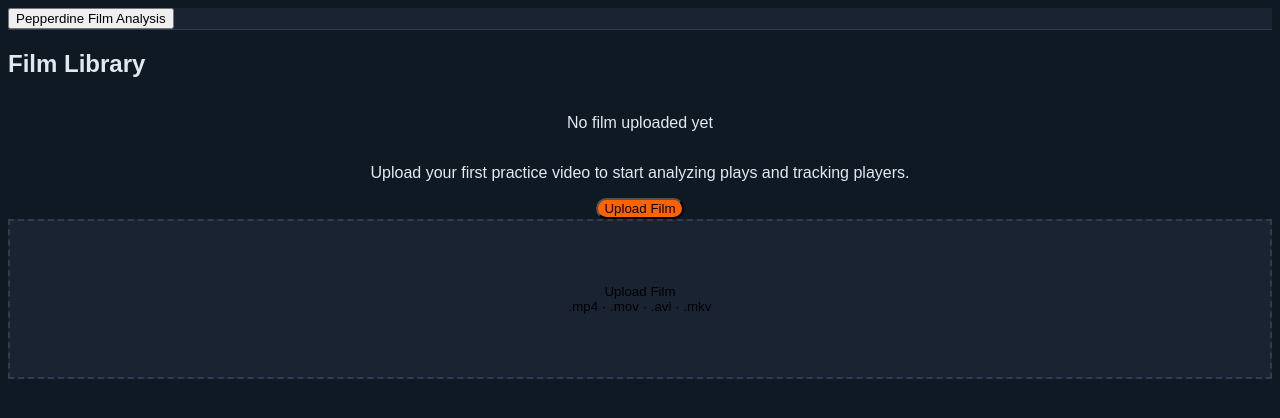
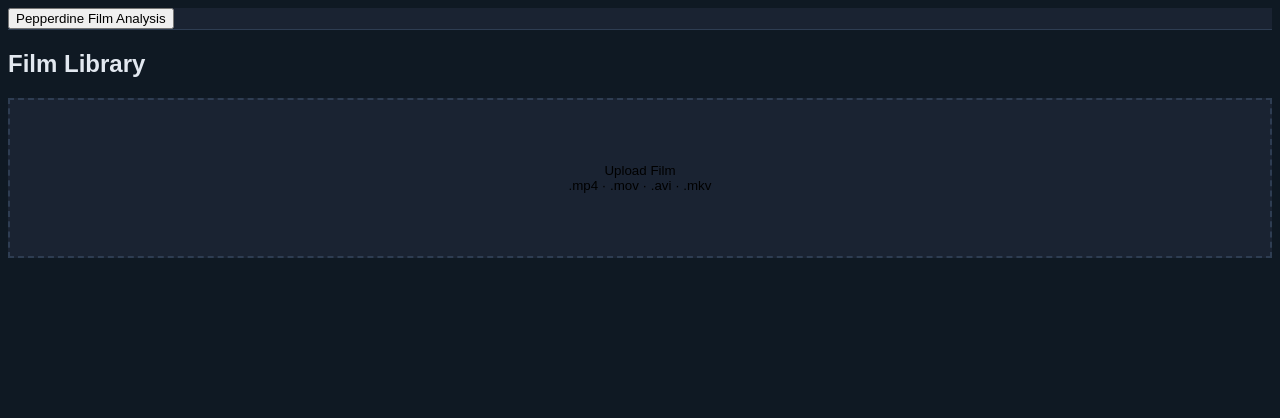
Before and after one commit to ajoshi1028/volleyball-ai-platform, a Next.js app in the folder frontend/: page / in a window 1280 px wide. Shown: the top 418 px of the page. Built offline with nearby package versions, Linux system fonts and the light colour scheme.

Commit message:
Remove empty state message - show grid immediately like Kyle's design

```diff
--- a/frontend/app/components/FilmLibrary.tsx
+++ b/frontend/app/components/FilmLibrary.tsx
@@ -79,25 +79,6 @@ export default function FilmLibrary({ films, localUrls, onOpen, onReupload, onNe
     >
       <div className="max-w-5xl mx-auto">
         <h2 className="text-lg font-semibold text-white mb-6">Film Library</h2>
-
-        {films.length === 0 && (
-          <div className="flex flex-col items-center justify-center text-center py-24 gap-4">
-            <div className="w-16 h-16 rounded-full flex items-center justify-center mb-2" style={{ background: "var(--ppu-card)" }}>
-              <svg className="w-8 h-8 text-slate-600" fill="none" viewBox="0 0 24 24" stroke="currentColor">
-                <path strokeLinecap="round" strokeLinejoin="round" strokeWidth={1.5} d="M15 10l4.553-2.069A1 1 0 0121 8.845v6.31a1 1 0 01-1.447.894L15 14M3 8a2 2 0 012-2h10a2 2 0 012 2v8a2 2 0 01-2 2H5a2 2 0 01-2-2V8z" />
-              </svg>
-            </div>
-            <p className="text-white font-semibold text-lg">No film uploaded yet</p>
-            <p className="text-slate-500 text-sm max-w-xs">Upload your first practice video to start analyzing plays and tracking players.</p>
-            <button
-              onClick={() => uploadRef.current?.click()}
-              className="mt-2 px-6 py-2.5 rounded-full text-sm font-semibold text-white transition-opacity hover:opacity-80"
-              style={{ background: "var(--ppu-orange)" }}
-            >
-              Upload Film
-            </button>
-          </div>
-        )}
 
         <div className="grid grid-cols-1 sm:grid-cols-2 lg:grid-cols-3 gap-4">
           {/* Upload card */}
```
